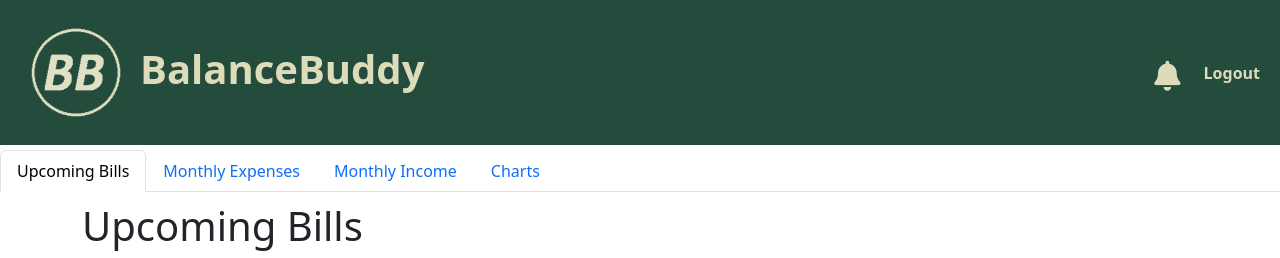
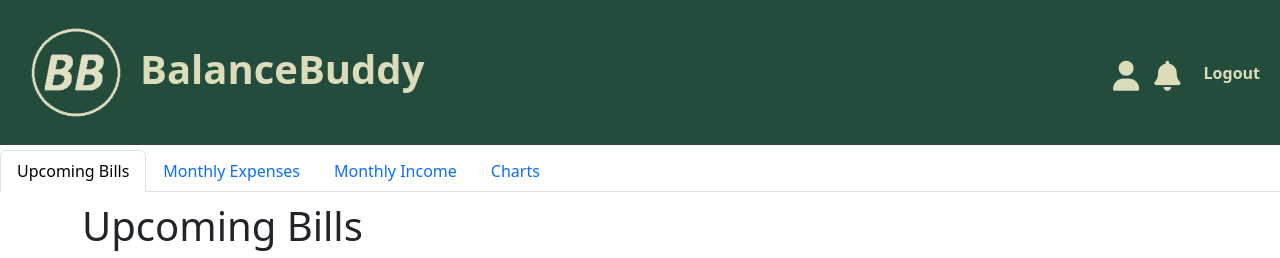
Before and after one commit to douglas86/january-hackathon-team8, a Django app: page / in a window 1280 px wide. Shown: the top 258 px of the page. Run offline with Django 5.2, Linux system fonts and the light colour scheme; the visitor is signed in with stand-in values (Sample User, id 1); data that the repository does not hold is empty; some libraries are stand-ins or nearby versions.

Commit message:
Added user icon to dashboard

```diff
--- a/static/css/styles.css
+++ b/static/css/styles.css
@@ -18,7 +18,7 @@
     margin: auto;
 }
 
-.fa-bell {
+.fa {
     font-size: 30px;
     padding-right: 15px;
     margin-top: 8px;
--- a/templates/base.html
+++ b/templates/base.html
@@ -52,7 +52,10 @@
                     <ul class="navbar-nav ms-auto">
                         {% if user.is_authenticated %}
                         <li class="nav-item ">
-                            <i class="fa-solid fa-bell text-cream"></i>
+                            <i class="fa-solid fa-user text-cream fa"></i>
+                        </li>
+                        <li class="nav-item ">
+                            <i class="fa-solid fa-bell text-cream fa"></i>
                         </li>
                         <li class="nav-item">
                             <a class="text-cream nav-link {% if request.path == logout_url %}active{% endif %}" aria-current="page"
```
